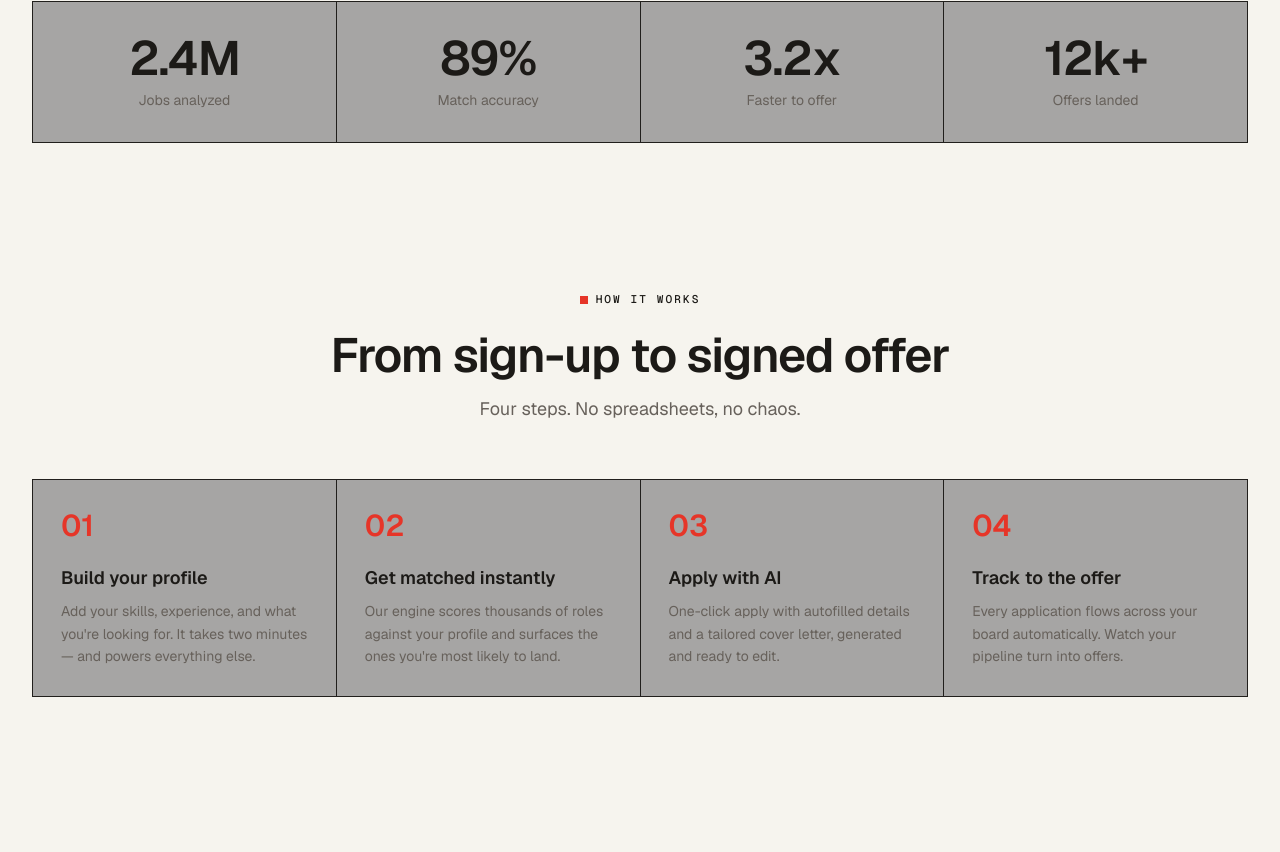
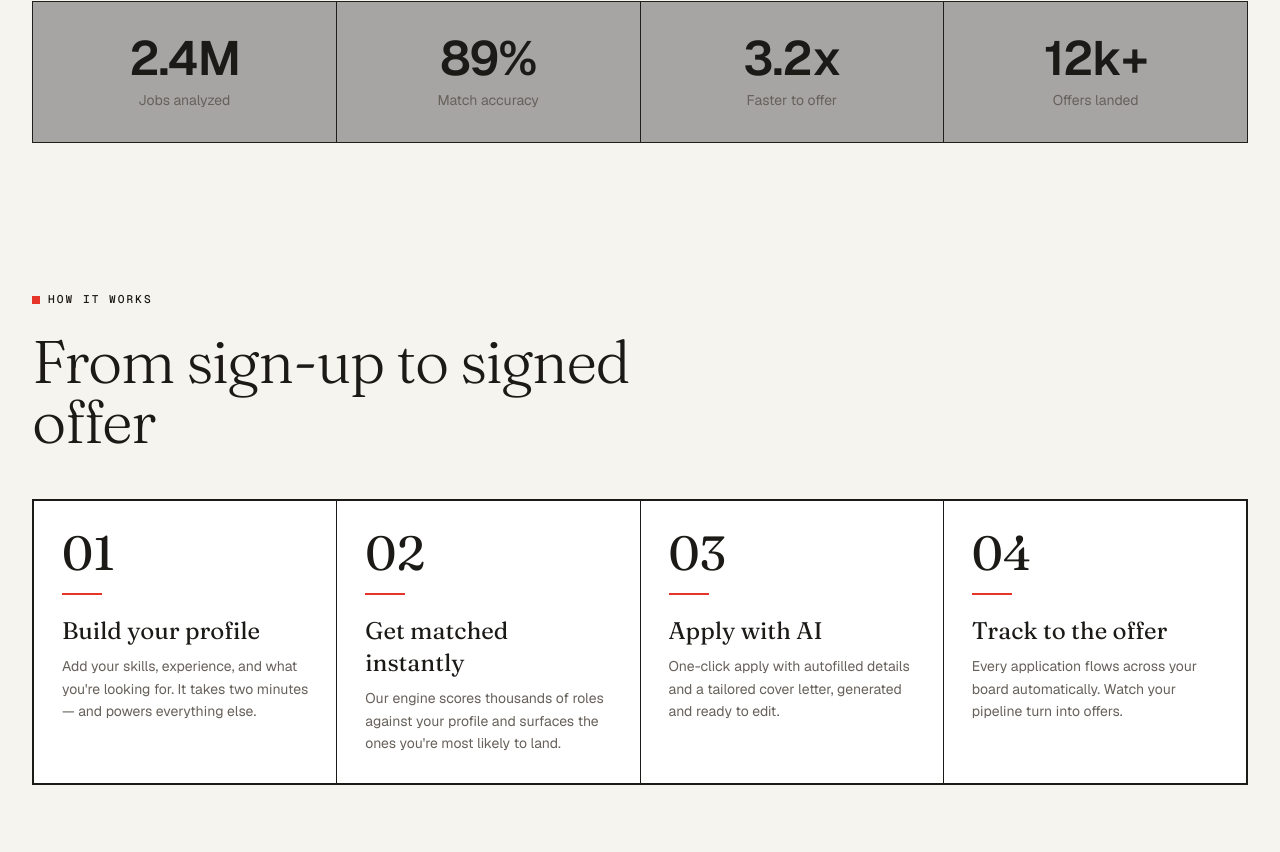
Before and after one commit to madhushigli1/jobflow-ai, a Next.js app in the folder jobflow-ai/: page / in a window 1280 px wide. Shown: the part 2468-3320 px from the top of the page. Built offline with nearby package versions, Linux system fonts and the light colour scheme.

Commit message:
style(marketing): numbered editorial steps with red hover

```diff
--- a/jobflow-ai/src/features/marketing/components/how-it-works.tsx
+++ b/jobflow-ai/src/features/marketing/components/how-it-works.tsx
@@ -25,25 +25,25 @@ const steps = [
 
 export function HowItWorks() {
   return (
-    <Section id="how-it-works" className="relative">
+    <Section id="how-it-works" className="border-b-2 border-foreground">
       <Container>
-        <Reveal className="mx-auto max-w-2xl text-center">
+        <Reveal className="max-w-2xl">
           <Eyebrow>How it works</Eyebrow>
-          <h2 className="mt-5 text-4xl font-semibold tracking-tight sm:text-5xl">
+          <h2 className="mt-5 font-serif text-5xl font-light tracking-tight sm:text-6xl">
             From sign-up to signed offer
           </h2>
-          <p className="mt-4 text-lg text-muted-foreground">
-            Four steps. No spreadsheets, no chaos.
-          </p>
         </Reveal>
 
-        <div className="mt-14 grid gap-px overflow-hidden rounded-2xl border border-border bg-border sm:grid-cols-2 lg:grid-cols-4">
+        <div className="mt-12 grid gap-px border-2 border-foreground bg-foreground sm:grid-cols-2 lg:grid-cols-4">
           {steps.map((s, i) => (
             <Reveal key={s.n} delay={i * 0.08}>
-              <div className="group h-full bg-card/60 p-7 transition-colors hover:bg-card">
-                <span className="text-3xl font-semibold text-gradient-brand">{s.n}</span>
-                <h3 className="mt-5 text-lg font-semibold">{s.title}</h3>
-                <p className="mt-2 text-sm leading-relaxed text-muted-foreground">{s.desc}</p>
+              <div className="group flex h-full flex-col bg-card p-7 transition-colors hover:bg-accent hover:text-accent-foreground">
+                <span className="font-serif text-5xl">{s.n}</span>
+                <span className="mt-4 h-0.5 w-10 bg-accent transition-colors group-hover:bg-accent-foreground" />
+                <h3 className="mt-5 font-serif text-2xl">{s.title}</h3>
+                <p className="mt-2 text-sm leading-relaxed text-muted-foreground transition-colors group-hover:text-accent-foreground/80">
+                  {s.desc}
+                </p>
               </div>
             </Reveal>
           ))}
```
